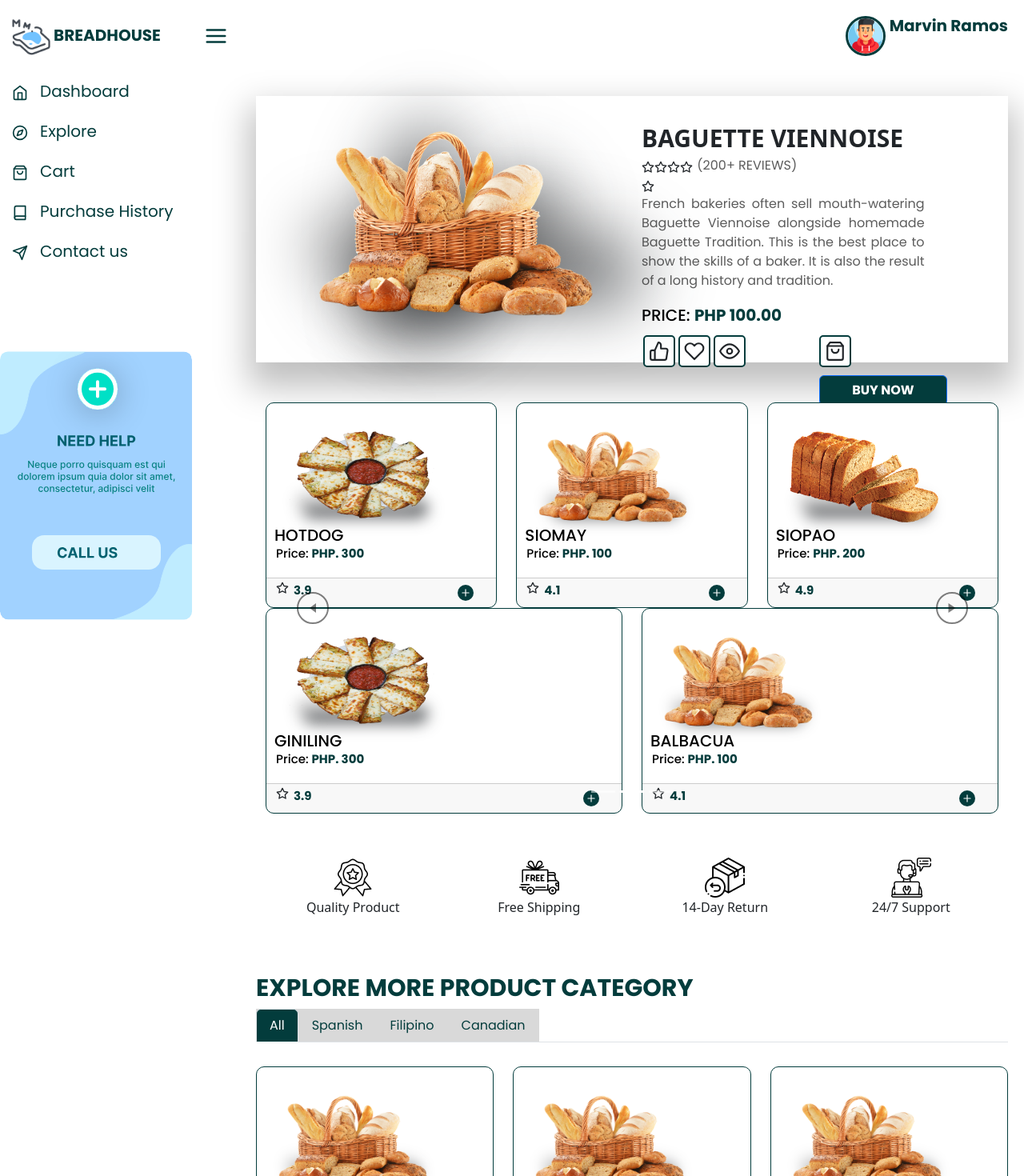
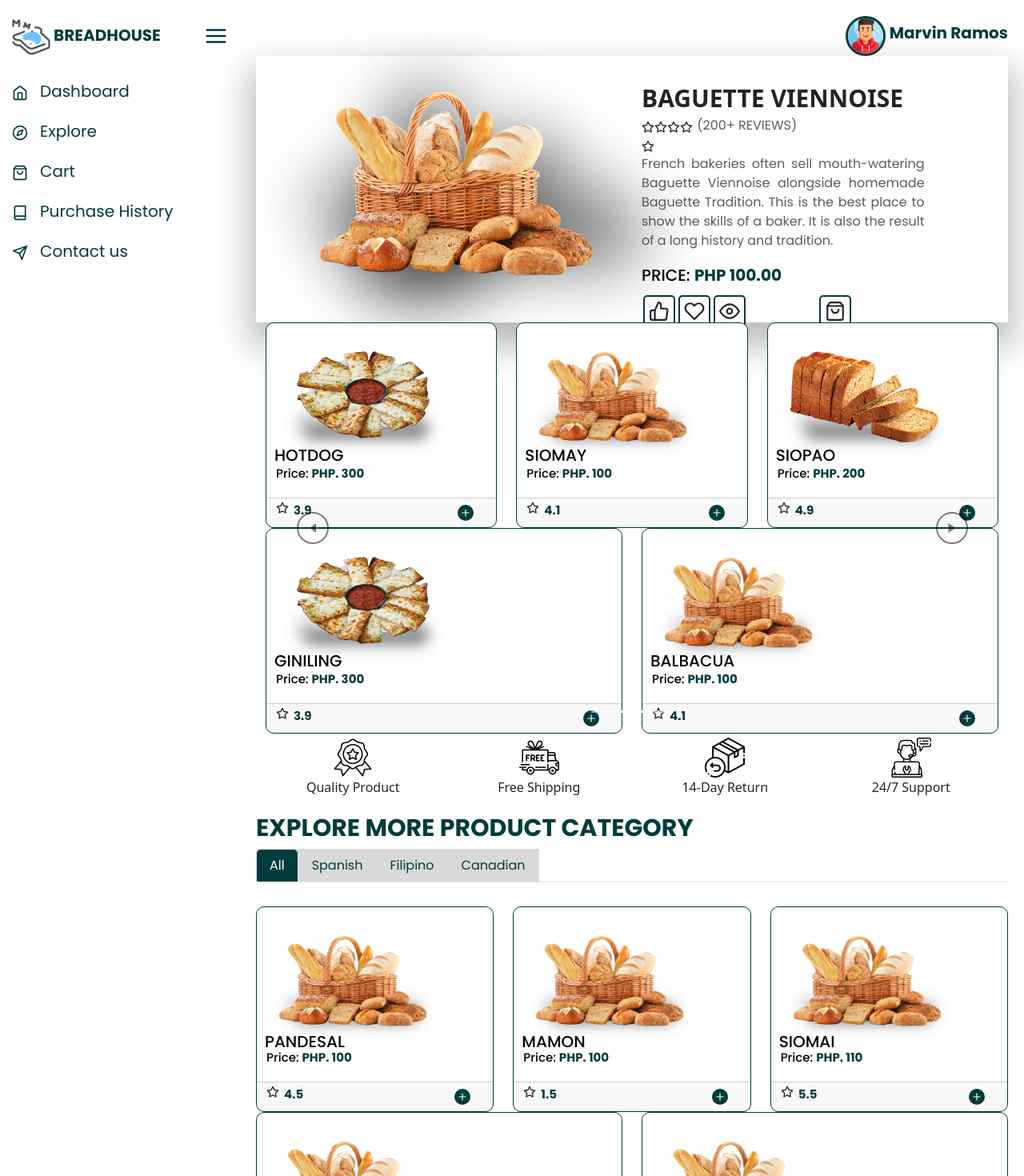
Before and after one commit to MarvsTech/bread-house-app, a React (Create React App) app: page / in a window 1280 px wide. Shown: the top 1470 px of the page at 80% size. Built offline with nearby package versions, Linux system fonts and the light colour scheme.

Commit message:
updating pages
- updating sidebar
- updating cart pages
- updating dashboard pages
- updating explore pages

```diff
--- a/src/app.css
+++ b/src/app.css
@@ -22,7 +22,6 @@ main {
 .sidebar {
   background-color: #fff;
   color: #fff;
-  height: 100vh;
   width: 300px;
 }
 .sidebar .top_section {
@@ -82,14 +81,20 @@ main {
   color: #033C3C;
 }
 .sidebar .contact-us {
+  display: flex !important;
+  justify-content: center;
+}
+.sidebar .a-link-container {
   display: flex;
-  justify-content: center;
-  margin-top: 100px;
+  flex-direction: column;
+  height: 100%;
+  justify-content: space-between;
 }
 
 .account-container {
   display: flex;
   justify-content: flex-end;
+  align-items: center;
 }
 .account-container img {
   width: 50px;
@@ -545,21 +550,8 @@ footer .container .contact-info-container .contact-info small {
   opacity: 1 !important;
 }
 
-.banner-container {
-  margin-top: 50px;
-}
 .banner-container .banner-row {
   padding: 30px !important;
-}
-
-.product-slider {
-  margin-top: 50px;
-  margin-bottom: 50px;
-}
-
-.product-service {
-  margin-top: 50px;
-  margin-bottom: 50px;
 }
 
 .product-service {
@@ -570,10 +562,8 @@ footer .container .contact-info-container .contact-info small {
   justify-content: center;
 }
 
-.product-category {
-  margin-top: 50px;
-}
-
-.footer {
-  margin-top: 100px;
+.main-content {
+  display: flex;
+  flex-direction: column;
+  justify-content: space-between;
 }/*# sourceMappingURL=app.css.map */
--- a/src/components/Sidebar.jsx
+++ b/src/components/Sidebar.jsx
@@ -50,6 +50,8 @@ const Sidebar = ({children}) => {
                         <FiMenu onClick={toggle}/>
                     </div>
                 </div>
+                <div class="a-link-container">
+                    <div className="link-wrapper">
                         {
                             menuItem.map((item, index) => (
                                 <NavLink to={item.path} key={index} className="navbar-link" activeclassName='active'>
@@ -58,9 +60,10 @@ const Sidebar = ({children}) => {
                                 </NavLink>
                             ))
                         }
-
+                    </div>
                     <div className="contact-us" style={{ display: isOpen ? "block" : "none" }}>
                         <ContactCard />
+                    </div>
                 </div>
             </div>
 
--- a/src/pages/Cart.jsx
+++ b/src/pages/Cart.jsx
@@ -1,8 +1,21 @@
 import React from 'react'
+import AccountTab from '../components/AccountTab';
+import Footer from '../components/Footer';
+import Banner from '../components/Banner';
 
 const Cart = () => {
   return (
-    <div>Cart</div>
+    <div class="main-content">
+      <section className='account-section'>
+        <AccountTab />
+      </section>
+      <section className='product-section'>
+        <Banner />
+      </section>
+      <section className="footer">
+        <Footer />
+      </section>
+    </div>
   )
 }
 
--- a/src/pages/Dashboard.jsx
+++ b/src/pages/Dashboard.jsx
@@ -8,7 +8,7 @@ import Footer from '../components/Footer';
 
 const Dashboard = () => {
   return (
-    <>
+    <div class="main-content">
       <section className='account-section'>
         <AccountTab />
       </section>
@@ -27,7 +27,7 @@ const Dashboard = () => {
       <section className="footer">
         <Footer />
       </section>
-    </>
+    </div>
 
   )
 }
--- a/src/pages/Explore.jsx
+++ b/src/pages/Explore.jsx
@@ -1,8 +1,21 @@
-import React from 'react'
+import React from 'react';
+import AccountTab from '../components/AccountTab';
+import Footer from '../components/Footer';
+import ProductTab from '../components/ProductTab';
 
 const Explore = () => {
   return (
-    <div>Explore</div>
+    <div class="main-content">
+      <section className='account-section'>
+        <AccountTab />
+      </section>
+      <section className="product-category">
+        <ProductTab />
+      </section>
+      <section className="footer">
+        <Footer />
+      </section>
+    </div>
   )
 }
 
--- a/src/styles/_main.scss
+++ b/src/styles/_main.scss
@@ -12,7 +12,6 @@ main {
 .sidebar {
     background-color: $primary-color;
     color: $primary-color;
-    height: 100vh;
     width: 300px;
 
     .top_section {
@@ -80,15 +79,22 @@ main {
     }
 
     .contact-us {
+        display: flex !important;
+        justify-content: center;
+    }
+
+    .a-link-container {
         display: flex;
-        justify-content: center;
-        margin-top: 100px;
+        flex-direction: column;
+        height: 100%;
+        justify-content: space-between;
     }
 }
 
 .account-container {
     display: flex;
     justify-content: flex-end;
+    align-items: center;
 
     img {
         width: 50px;
@@ -443,19 +449,10 @@ footer {
 
 // pages styles
 .banner-container {
-    margin-top: 50px;
 
     .banner-row {
         padding: 30px !important;
     }
-}
-.product-slider {
-    margin-top: 50px;
-    margin-bottom: 50px;
-}
-.product-service {
-    margin-top: 50px;
-    margin-bottom: 50px;
 }
 .product-service {
     flex-wrap: nowrap;
@@ -464,10 +461,9 @@ footer {
     padding: 5px;
     justify-content: center;
 }
-.product-category {
-    margin-top: 50px;
+
+.main-content {
+    display: flex;
+    flex-direction: column;
+    justify-content: space-between;
 }
-
-.footer {
-    margin-top: 100px;
-}
```
Also changed, not shown: 1 other file (tests, documents, lock files or other folders). Lines whose indentation alone changed are shown as unchanged.
